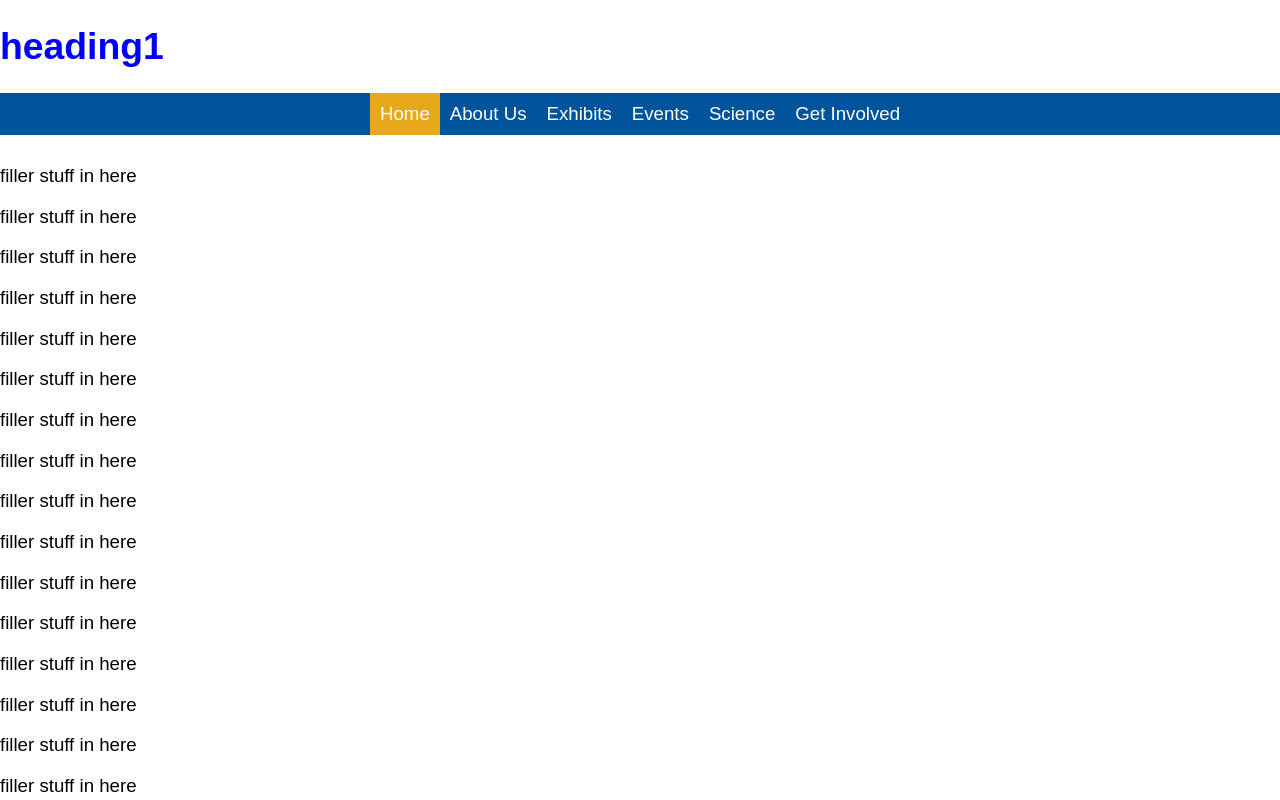
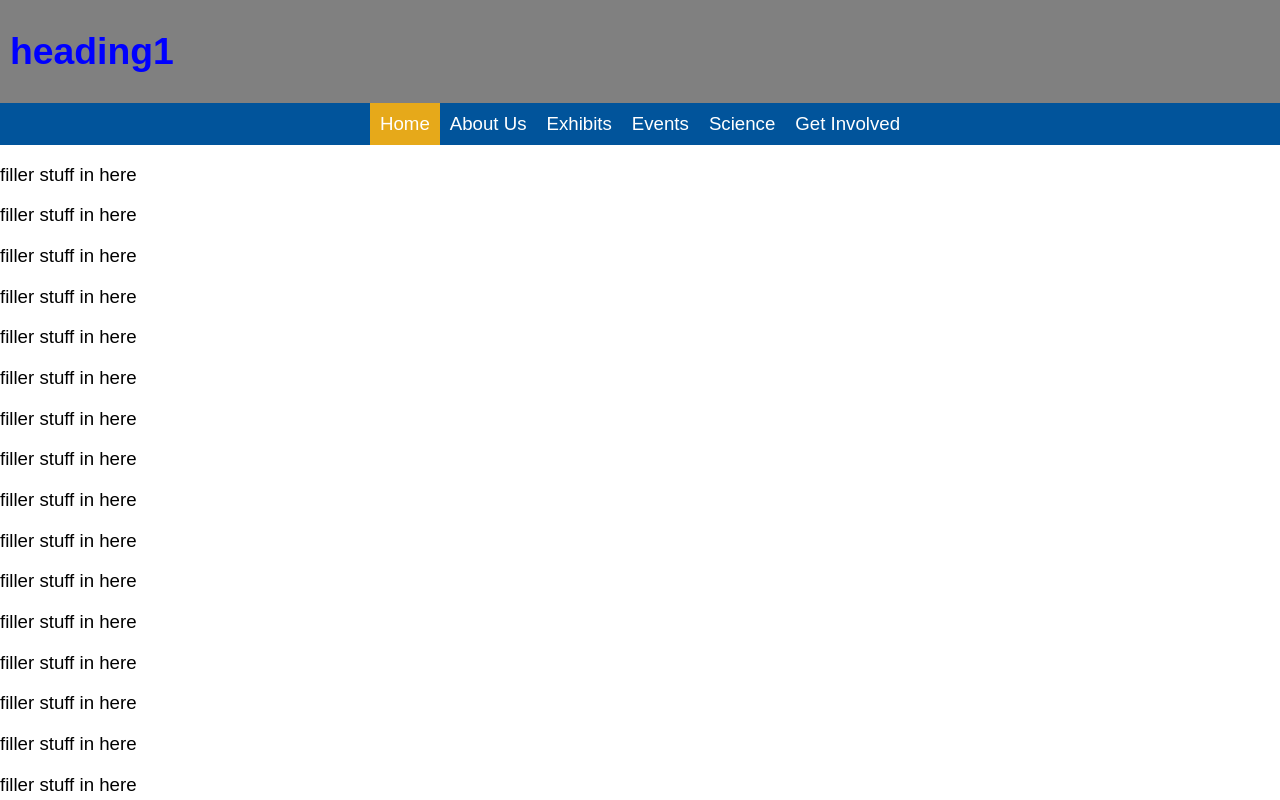
Before and after one commit to TriDangContact/Sample-Web-Page, a plain HTML site: page index.html in a window 1280 px wide. Shown: the top 800 px of the page. Drawn offline with Linux system fonts and the light colour scheme.

Commit message:
added sticky header

```diff
--- a/Assignment2.css
+++ b/Assignment2.css
@@ -18,12 +18,19 @@ body {
   font-family: Arial, san-serif;
   margin: 0px;
 }
-h1 {
+
+h1.tophead {
+  margin: 0px;
+  padding: 30px 10px;
   color: blue;
 }
 
-section {
-  margin-top: 30px;
+
+header {
+  /* border: 1px solid red; */
+  position: sticky;
+  top: 0;
+  background-color: gray;
 }
 
 /* Nav Bar Styling */
--- a/index.html
+++ b/index.html
@@ -8,8 +8,8 @@ Fall 2018
 <html lang="en">
 <head>
   <meta charset="UTF-8">
-  <meta name="viewport" content="width=device-width, initial-scale=1.0">
-  <meta http-equiv="X-UA-Compatible" content="ie=edge">
+  <!-- <meta name="viewport" content="width=device-width, initial-scale=1.0">
+  <meta http-equiv="X-UA-Compatible" content="ie=edge"> -->
   <link rel="stylesheet" type="text/css" href="Assignment2.css">
   <title>SDSU NHM - Home</title>
 </head>
@@ -17,7 +17,7 @@ Fall 2018
 <body>
 <header>
   <div>
-    <h1> heading1</h1>
+    <h1 class="tophead">heading1</h1>
   </div>
 
   <nav>
@@ -30,7 +30,6 @@ Fall 2018
       <li><a href="involved.html">Get Involved</a></li>
     </ul>
   </nav>
-
 </header>
 
 
```
Also changed, not shown: about.html (+1 -1 lines), events.html (+1 -1 lines), exhibits.html (+1 -1 lines), involved.html (+1 -1 lines), science.html (+1 -1 lines).
